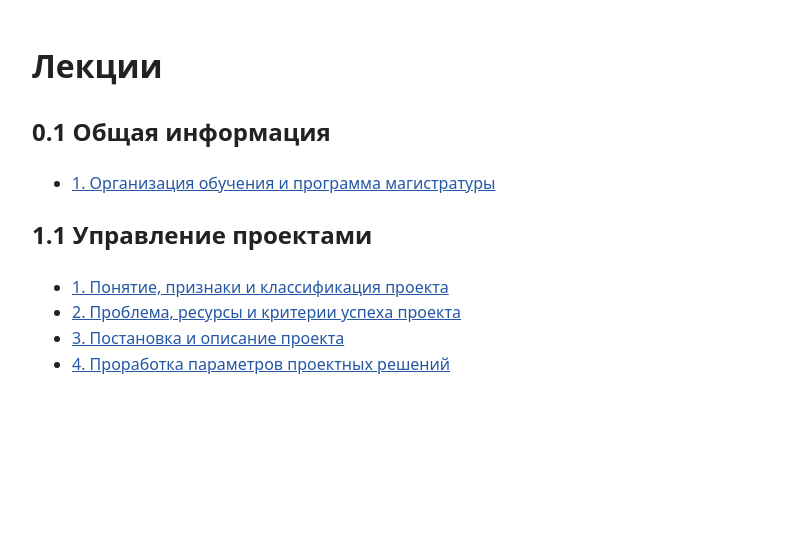
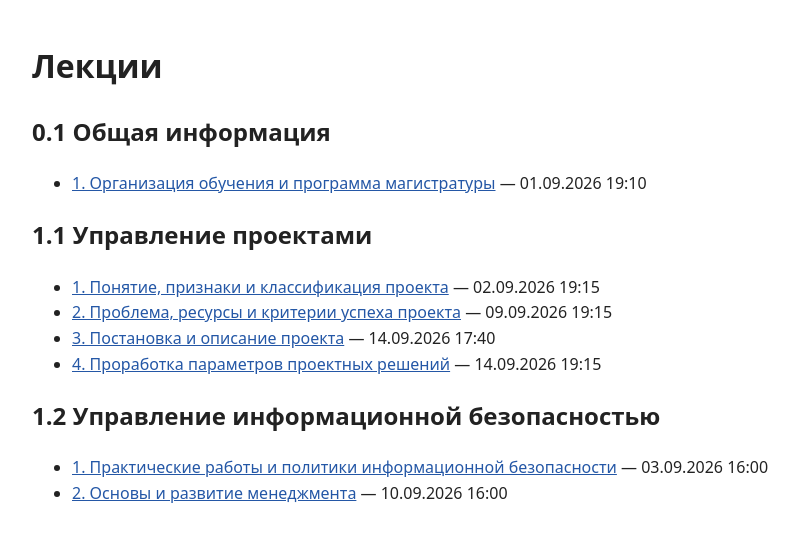
Before and after one commit to WaaliaD/lecture, a Jekyll site: the page built from 02_vault/index.md, in a window 1280 px wide. Shown: the top 542 px of the page, without its empty margins (158-957 px from the left). Built offline with Jekyll 4.4.1, drawn with Linux system fonts in a browser that asks for light colours.

Commit message:
Update lecture vault: 2026-09-15 22:43

```diff
--- a/02_vault/_layouts/default.html
+++ b/02_vault/_layouts/default.html
@@ -4,7 +4,7 @@
 <meta charset="utf-8">
 <meta name="viewport" content="width=device-width, initial-scale=1">
 <title>{{ page.title }} — {{ site.title }}</title>
-<style>body{max-width:900px;margin:40px auto;padding:0 20px;font:16px/1.6 system-ui,sans-serif;color:#222}a{color:#2457a6}pre{overflow:auto;padding:1em;background:#f4f4f4}code{background:#f4f4f4;padding:.1em .25em}table{border-collapse:collapse}td,th{border:1px solid #ccc;padding:.4em .7em}</style>
+<style>body{max-width:900px;margin:40px auto;padding:0 20px;font:16px/1.6 system-ui,sans-serif;color:#222}a{color:#2457a6}pre{overflow:auto;padding:1em;background:#f4f4f4}code{background:#f4f4f4;padding:.1em .25em}table{border-collapse:collapse}td,th{border:1px solid #ccc;padding:.4em .7em}.date{color:#666;font-size:.9em}</style>
 </head>
-<body>{{ content }}</body>
+<body>{% if page.date %}<p class="date">{{ page.date | date: "%d.%m.%Y %H:%M" }}</p>{% endif %}{{ content }}</body>
 </html>
--- a/02_vault/index.md
+++ b/02_vault/index.md
@@ -7,11 +7,16 @@ title: Лекции
 
 ## 0.1 Общая информация
 
-- [1. Организация обучения и программа магистратуры](0-1_Общая-информация/0-1_2026-09-01_19-10/) <!-- lecture:path=01_lectures/0-1_Общая-информация/2026-09-01_19-10/0-1_2026-09-01_19-10.md -->
+- [1. Организация обучения и программа магистратуры](0-1_Общая-информация/0-1_2026-09-01_19-10/) — 01.09.2026 19:10 <!-- lecture:path=01_lectures/0-1_Общая-информация/2026-09-01_19-10/0-1_2026-09-01_19-10.md -->
 
 ## 1.1 Управление проектами
 
-- [1. Понятие, признаки и классификация проекта](1-1_Управление-проектами/1-1_2026-09-02_19-15/) <!-- lecture:path=01_lectures/1-1_Управление-проектами/2026-09-02_19-15/1-1_2026-09-02_19-15.md -->
-- [2. Проблема, ресурсы и критерии успеха проекта](1-1_Управление-проектами/1-1_2026-09-09_19-15/) <!-- lecture:path=01_lectures/1-1_Управление-проектами/2026-09-09_19-15/1-1_2026-09-09_19-15.md -->
-- [3. Постановка и описание проекта](1-1_Управление-проектами/1-1_2026-09-14_17-40/) <!-- lecture:path=01_lectures/1-1_Управление-проектами/2026-09-14_17-40/1-1_2026-09-14_17-40.md -->
-- [4. Проработка параметров проектных решений](1-1_Управление-проектами/1-1_2026-09-14_19-15/) <!-- lecture:path=01_lectures/1-1_Управление-проектами/2026-09-14_19-15/1-1_2026-09-14_19-15.md -->
+- [1. Понятие, признаки и классификация проекта](1-1_Управление-проектами/1-1_2026-09-02_19-15/) — 02.09.2026 19:15 <!-- lecture:path=01_lectures/1-1_Управление-проектами/2026-09-02_19-15/1-1_2026-09-02_19-15.md -->
+- [2. Проблема, ресурсы и критерии успеха проекта](1-1_Управление-проектами/1-1_2026-09-09_19-15/) — 09.09.2026 19:15 <!-- lecture:path=01_lectures/1-1_Управление-проектами/2026-09-09_19-15/1-1_2026-09-09_19-15.md -->
+- [3. Постановка и описание проекта](1-1_Управление-проектами/1-1_2026-09-14_17-40/) — 14.09.2026 17:40 <!-- lecture:path=01_lectures/1-1_Управление-проектами/2026-09-14_17-40/1-1_2026-09-14_17-40.md -->
+- [4. Проработка параметров проектных решений](1-1_Управление-проектами/1-1_2026-09-14_19-15/) — 14.09.2026 19:15 <!-- lecture:path=01_lectures/1-1_Управление-проектами/2026-09-14_19-15/1-1_2026-09-14_19-15.md -->
+
+## 1.2 Управление информационной безопасностью
+
+- [1. Практические работы и политики информационной безопасности](1-2_Управление-информационной-безопасностью/1-2_2026-09-03_16-00/) — 03.09.2026 16:00 <!-- lecture:path=01_lectures/1-2_Управление-информационной-безопасностью/2026-09-03_16-00/1-2_2026-09-03_16-00.md -->
+- [2. Основы и развитие менеджмента](1-2_Управление-информационной-безопасностью/1-2_2026-09-10_16-00/) — 10.09.2026 16:00 <!-- lecture:path=01_lectures/1-2_Управление-информационной-безопасностью/2026-09-10_16-00/1-2_2026-09-10_16-00.md -->
```
Also changed, not shown: 02_vault/1-2_Управление-информационной-безопасностью/1-2_2026-09-03_16-00.md (added, +68 -0 lines), 02_vault/1-2_Управление-информационной-безопасностью/1-2_2026-09-10_16-00.md (added, +155 -0 lines).
